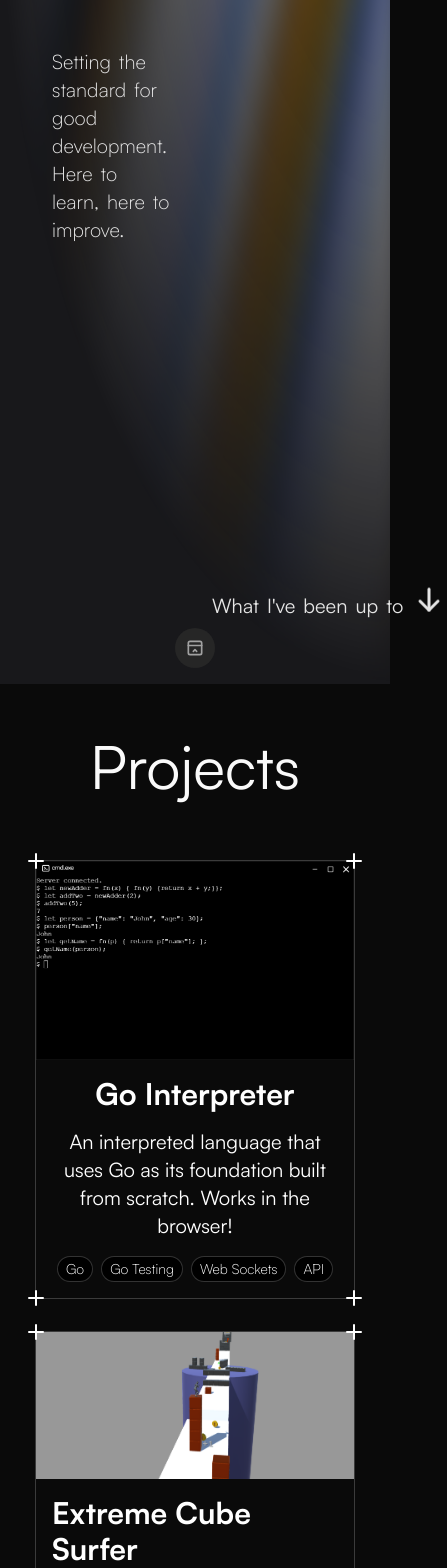
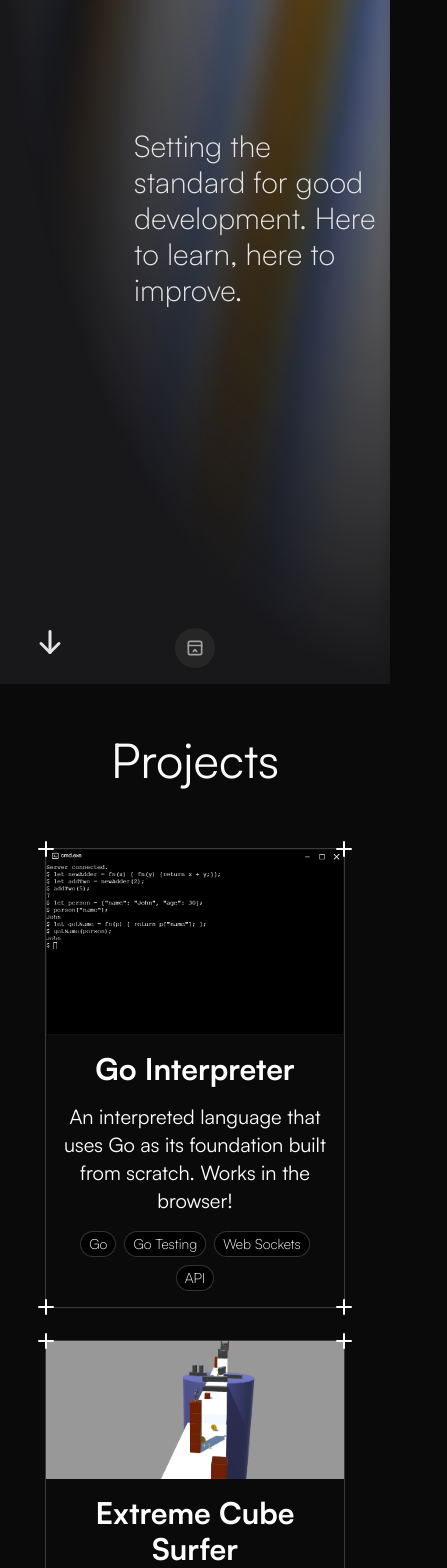
Before and after one commit to MahmoudHilani/portfolio, a Next.js app: page / in a window 390 px wide. Shown: the part 160-1728 px from the top of the page, 447 px wide, since content can reach past the window. Built offline with nearby package versions, Linux system fonts and the light colour scheme.

Commit message:
fix: resposive main page

```diff
--- a/src/app/page.tsx
+++ b/src/app/page.tsx
@@ -11,9 +11,9 @@ import { FitnessCard } from "@/components/ui/fitness-card";
 export default function Home() {
   return (
     <div className="w-full h-full">
-      <AuroraBackground className="w-full h-screen px-13">
+      <AuroraBackground className="w-full h-screen">
         <div className="w-full h-full relative flex flex-col">
-          <div className=" flex text-3xl absolute -left-14 xl:left-0 -top-7 lg:text-[120px] xl:text-[176px] tracking-tighter gap-6">
+          <div className=" flex flex-col lg:flex-row text-[77px] text-7xl sm:text-[150px] sm:text-9xl absolute  lg:left-0 lg:-top-3 xl:text-[176px] tracking-tighter lg:gap-6">
             <motion.p
               initial={{ opacity: 0.0, y: 40 }}
               animate={{ opacity: 1, y: 0 }}
@@ -25,6 +25,7 @@ export default function Home() {
             >
               Mahmoud
             </motion.p>
+
             <motion.p
               initial={{ opacity: 0.0, y: 40 }}
               animate={{ opacity: 1, y: 0 }}
@@ -38,8 +39,8 @@ export default function Home() {
             </motion.p>
           </div>
 
-          <div className="flex justify-end font-light text-xl md:text-4xl dark:text-neutral-200 mr-40 mt-52">
-            <div className="w-md">
+          <div className="flex absolute right-0 xl:right-36 top-72 sm:top-96 lg:top-64 font-light text-3xl sm:text-4xl dark:text-neutral-200">
+            <div className="w-3xs sm:w-xs md:w-md">
               {"Setting the standard for good development. Here to learn, here to improve."
                 .split(" ")
                 .map((word, index) => (
@@ -59,7 +60,7 @@ export default function Home() {
                 ))}
             </div>
           </div>
-          <div className="flex items-center text-xl md:text-4xl dark:text-neutral-200 ml-40 mt-86 gap-2">
+          <div className="flex absolute bottom-4 md:bottom-6 left-8 lg:bottom-8 xl:left-36 items-center text-xl md:text-4xl dark:text-neutral-200 gap-2">
             {"What I've been up to".split(" ").map((word, index) => (
               <motion.span
                 key={index}
@@ -70,6 +71,7 @@ export default function Home() {
                   delay: index * 0.1 + 1.3,
                   ease: "easeInOut",
                 }}
+                className="hidden lg:flex"
               >
                 {word}
               </motion.span>
@@ -88,14 +90,20 @@ export default function Home() {
           </div>
         </div>
       </AuroraBackground>
-      <div className="flex flex-col h-full w-full p-13 justify-center items-center">
-        <div className="text-6xl pb-16">Projects</div>
+      <div className="flex flex-col w-full p-13 justify-center items-center">
+        <div className="text-5xl sm:text-6xl pb-16">Projects</div>
         <div className="flex flex-col gap-8">
           <PlusCard href="/interpreter" card={<EvervaultCard />} />
           <PlusCard href="/cube-surfer" card={<SurferCard />} />
           <PlusCard href="/fitness" card={<FitnessCard />} />
         </div>
       </div>
+      <div className="flex justify-center text-4xl md:text-6xl lg:text-7xl pb-24">
+        and this website!
+      </div>
+      <div className="flex text-center justify-center text-4xl md:text-4xl lg:text-5xl pb-24 px-10 md:px-40 lg:px-80">
+        Want to work with me? Contact me! <br /> (it's worth it)
+      </div>
     </div>
   );
 }
--- a/src/components/plus-card.tsx
+++ b/src/components/plus-card.tsx
@@ -10,7 +10,7 @@ export function PlusCard({ href, card }: { href: string; card: React.JSX.Element
     <Link href={href}>
       <motion.div
         whileHover={{ y: -10 }}
-        className="border border-black/[0.2] dark:border-white/[0.2] dark:text-white text-black flex items-start aspect-auto w-xs sm:w-sm md:w-lg lg:w-4xl lg:h-92 mx-auto relative cursor-pointer"
+        className="border border-black/[0.2] dark:border-white/[0.2] dark:text-white text-black flex items-start  w-[300px] xs:w-xs sm:w-sm md:w-lg lg:w-4xl lg:h-92 mx-auto relative cursor-pointer"
       >
         <PlusIcon className="absolute z-20 h-6 w-6 -top-3 -left-3 " />
         <PlusIcon className="absolute z-20 h-6 w-6 -bottom-3 -left-3" />
--- a/src/components/surfer-card.tsx
+++ b/src/components/surfer-card.tsx
@@ -17,7 +17,7 @@ export const SurferCard = ({ className }: { className?: string }) => {
           <div className="hidden lg:flex absolute w-full h-full bg-gradient-to-r from-black from-45% to-transparent to-50% z-10"></div>
           <div className="h-full w-full flex flex-col z-20 p-4 gap-4 justify-between">
             <div className="flex flex-col gap-4">
-              <div className="flex justify-center lg:justify-normal text-3xl font-bold">
+              <div className="flex justify-center text-center lg:justify-normal text-3xl font-bold">
                 Extreme Cube Surfer
               </div>
               <div className="flex text-center lg:text-start text-xl">
--- a/src/components/ui/fitness-card.tsx
+++ b/src/components/ui/fitness-card.tsx
@@ -13,8 +13,8 @@ export const FitnessCard = ({ className }: { className?: string }) => {
       )}
     >
       <div className="group/card w-full relative overflow-hidden flex items-center justify-center h-full flex-col-reverse lg:flex-row">
-        <div className="absolute w-full h-full bg-gradient-to-t lg:bg-gradient-to-r from-black from-35% lg:from-40% to-transparent to-50% z-10" />
-        <div className="h-full flex flex-col z-20 p-4 gap-4 w-sm justify-between">
+        <div className="absolute w-full h-full bg-gradient-to-t lg:bg-gradient-to-r from-black from-45% md:from-35% lg:from-40% to-transparent to-60% md:to-50% z-10" />
+        <div className="h-full flex flex-col z-20 p-4 gap-4 md:w-sm justify-between">
           <div className="flex flex-col gap-4 ">
             <div className="flex justify-center lg:justify-normal text-3xl font-bold">
               Fitness App
@@ -35,7 +35,7 @@ export const FitnessCard = ({ className }: { className?: string }) => {
             ))}
           </div>
         </div>
-        <div className=" relative  flex items-center object-right h-72 lg:h-full w-md md:w-xl ">
+        <div className=" relative  flex items-center object-right h-48 md:h-72 lg:h-full w-md md:w-xl ">
           <Image
             src="/fitness/lee priest.png"
             height={1522}
@@ -48,14 +48,14 @@ export const FitnessCard = ({ className }: { className?: string }) => {
             height={386}
             width={686}
             alt="cbum"
-            className="absolute right-1/7 top-7 lg:right-1/10 lg:top-8 object-cover rounded-lg h-48 w-48 z-10 shadow-lg transition-transform duration-300 group-hover:rotate-6"
+            className="absolute right-1/5 top-7 rotate-6 lg:right-1/10 lg:top-8 object-cover rounded-lg h-36 w-36 md:h-48 md:w-48 z-10 shadow-lg transition-transform duration-300 group-hover:rotate-6"
           />
           <Image
             src="/fitness/tnf.jpg"
             alt="Showcase of the fitness website"
             height={703}
             width={623}
-            className="absolute left-1/7 top-7 lg:left-1/10 lg:top-10 object-cover rounded-lg h-48 w-48 z-10 shadow-lg transition-transform duration-300 group-hover:-rotate-6"
+            className="absolute left-1/5 top-7 -rotate-6 lg:left-1/10 lg:top-10 object-cover rounded-lg h-36 w-36 md:h-48 md:w-48 z-10 shadow-lg transition-transform duration-300 group-hover:-rotate-6"
           />
         </div>
       </div>
```
